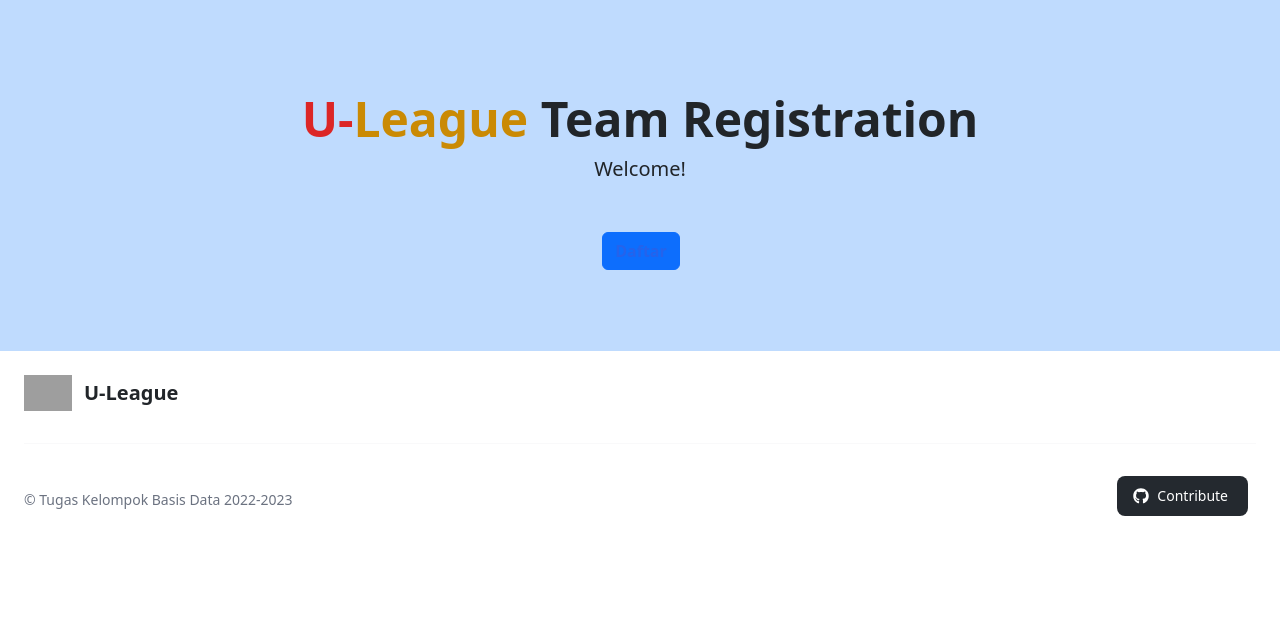
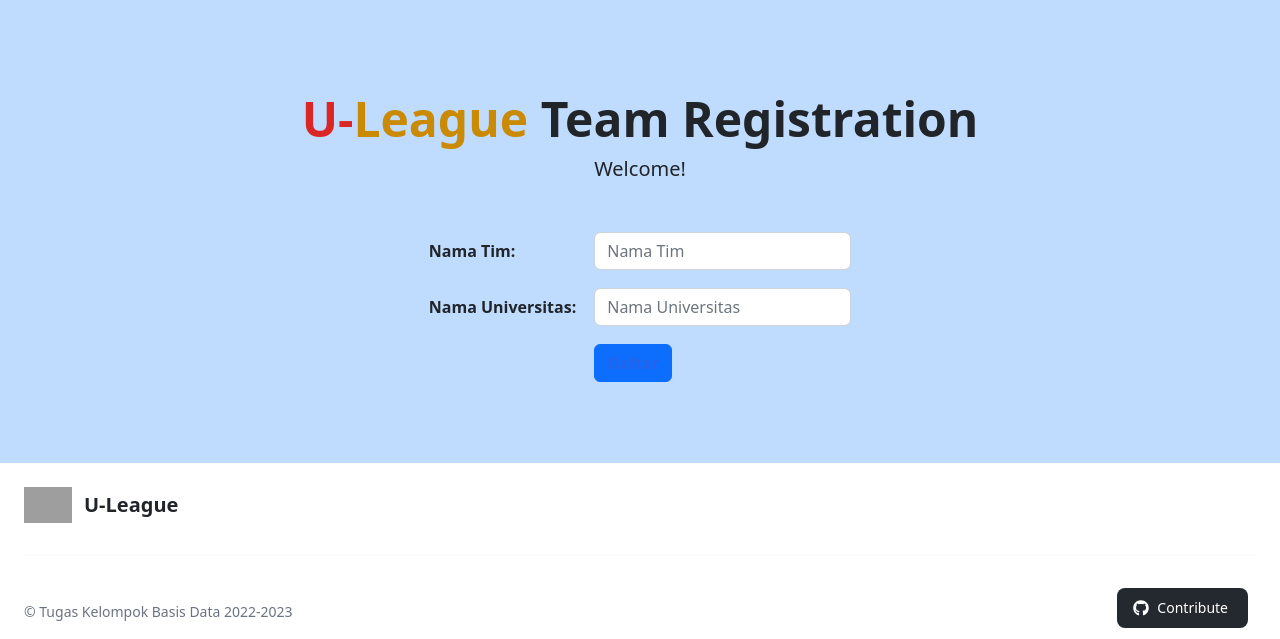
Before and after one commit to Nicholas-Sidharta12365/tk-basis-data, a Django app: page /mengelola/form/ in a window 1280 px wide. Shown: the part 121-760 px from the top of the page. Run offline with Django 4.2, Linux system fonts and the light colour scheme; some libraries are stand-ins or nearby versions; grey boxes are pictures that could not be loaded.

Commit message:
alif/try

```diff
--- a/mengelolaTim/templates/mengelola.html
+++ b/mengelolaTim/templates/mengelola.html
@@ -104,6 +104,7 @@
   <div class="text-center">
       <a href="player/" class=""><button class="mt-4 text-center p-4 rounded font-bold border hover:bg-yellow-700 hover:text-white">Pemain</button></a>
       <a href="trainer/" class=""><button class="mt-4 text-center p-4 rounded font-bold border hover:bg-red-700 hover:text-white">Pelatih</button></a>
+      <a href="form/" class=""><button class="mt-4 text-center p-4 rounded font-bold border hover:bg-red-700 hover:text-white">Team</button></a>
   </div>
 
   {% endblock content %}
--- a/mengelolaTim/templates/register_team.html
+++ b/mengelolaTim/templates/register_team.html
@@ -16,6 +16,14 @@
             <table class="register_form grid grid-cols-1 grid-rows-1 place-items-center pt-8">
                 {{ form.as_table }}
                 <tr>
+                    <td><div class="register_team mt-4 font-bold mr-4">Nama Tim: </div></td>
+                    <td><input type="text" name="Nama Tim" placeholder="Nama Tim" class="form-control mt-4"></td>
+                </tr>
+                <tr>
+                    <td><div class="register_univ mt-4 font-bold mr-4">Nama Universitas: </div></td>
+                    <td><input type="text" name="Nama Universitas" placeholder="Nama Universitas" class="form-control mt-4"></td>
+                </tr>
+                <tr>
                     <td></td>
                     <td><input class="btn btn-primary login_button register_button text-blue-600 hover:text-white my-4 font-bold" type="submit" value="Daftar"></td>
                 </tr>
--- a/mengelolaTim/views.py
+++ b/mengelolaTim/views.py
@@ -1,10 +1,38 @@
 from django.shortcuts import render
+from django.conf import settings
+import psycopg2
 
 def index(request):
+    db_config = settings.DATABASES['default']
+
+    conn = psycopg2.connect(
+        dbname=db_config['NAME'],
+        user=db_config['USER'],
+        password=db_config['PASSWORD'],
+        host=db_config['HOST'],
+        port=db_config['PORT']
+    )
+    cur = conn.cursor()
+
+    schema_name = 'sepak_bola'
+
 
     return render(request, 'mengelola.html')
 
 def register_team(request):
+    db_config = settings.DATABASES['default']
+
+    conn = psycopg2.connect(
+        dbname=db_config['NAME'],
+        user=db_config['USER'],
+        password=db_config['PASSWORD'],
+        host=db_config['HOST'],
+        port=db_config['PORT']
+    )
+    cur = conn.cursor()
+
+    schema_name = 'sepak_bola'
+
 
     return render(request, 'register_team.html')
 
```
